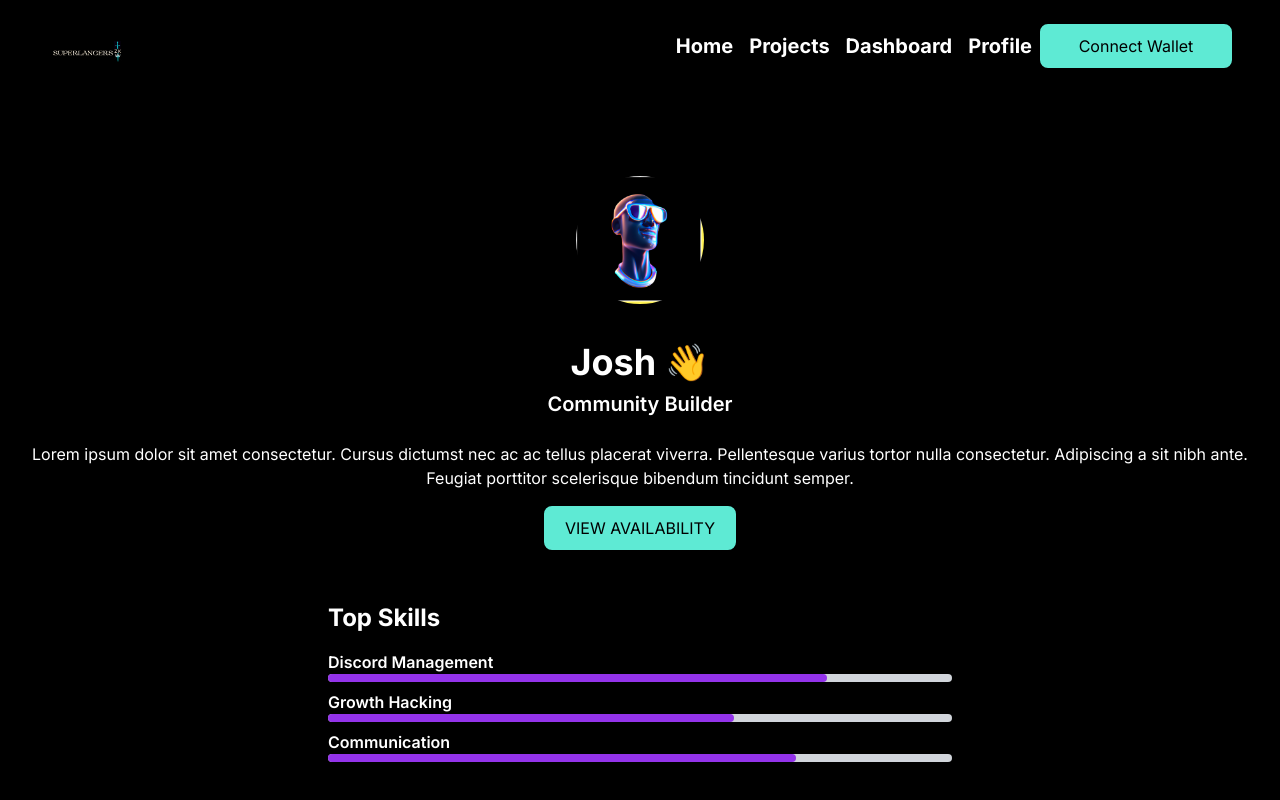
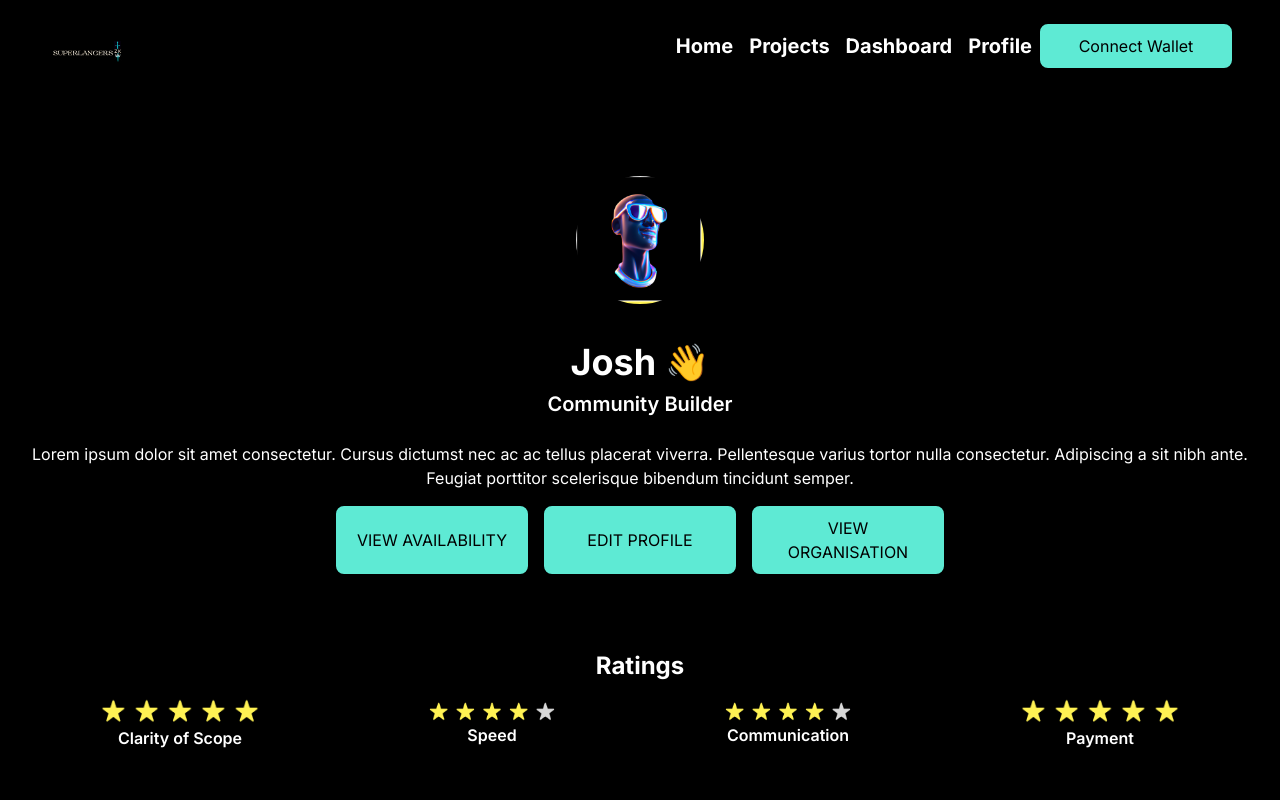
Before and after one commit to vilmapato/teamHA, a Next.js app: page /profile in a window 1280 px wide. Shown: the top 800 px of the page. Built offline with nearby package versions, Linux system fonts and the light colour scheme.

Commit message:
feat: profiles done

```diff
--- a/src/pages/profile-org.tsx
+++ b/src/pages/profile-org.tsx
@@ -0,0 +1,98 @@
+import React from "react";
+import Image from "next/image";
+import Header from "../components/Header";
+import Layout from "../components/Layout";
+import Button from "../components/Button";
+import BlackBox from "../components/BlackBox";
+import PurpleButton from "../components/PurpleButton"; // Assuming this is the correct component for purple buttons
+
+const OrgProfilePage: React.FC = () => {
+  const handleViewProjects = () => {
+    // Placeholder for view projects logic
+  };
+
+  const handleCreateProject = () => {
+    // Placeholder for create project logic
+  };
+
+  return (
+    <Layout>
+      <Header />
+      <main className="bg-black text-white min-h-screen">
+        {/* Org Description and View Projects Button */}
+        <section className="text-center pt-10">
+          <Image
+            src="/org1.png" // The organization avatar image path
+            alt="Dev DAO Logo"
+            width={150}
+            height={150}
+            className="mx-auto rounded-full"
+          />
+          <h1 className="text-4xl font-bold my-4">Dev DAO 💜</h1>
+          <p className="mb-6">
+            A DAO for Builders. Lorem ipsum dolor sit amet consectetur adipiscing elit.
+          </p>
+          <Button onClick={handleViewProjects}>VIEW PROJECTS</Button>
+        </section>
+
+        {/* Org Stats */}
+        <section className="flex justify-around items-center my-10">
+          <BlackBox onClick={() => {}} label="Credibility Level">
+            <div className="text-center mt-2">
+              <span className="text-xl font-bold">10</span>
+            </div>
+          </BlackBox>
+          <BlackBox onClick={() => {}} label="Lancers Hired">
+            <div className="text-center mt-2">
+              <span className="text-xl font-bold">15</span>
+            </div>
+          </BlackBox>
+          <BlackBox onClick={() => {}} label="Total Spent">
+            <div className="text-center mt-2">
+              <span className="text-xl font-bold">36 ETH</span>
+            </div>
+          </BlackBox>
+        </section>
+
+        {/* Ratings */}
+        <section className="my-10">
+          <div className="flex justify-around items-center">
+            <div>
+              <Image src="/5stars.png" alt="Clarity of Scope rating" width={160} height={32} />
+              <p className="mt-2 font-semibold">Clarity of Scope</p>
+            </div>
+            <div>
+              <Image src="/4stars.png" alt="Speed rating" width={128} height={32} />
+              <p className="mt-2 font-semibold">Speed</p>
+            </div>
+            <div>
+              <Image src="/5stars.png" alt="Communication rating" width={160} height={32} />
+              <p className="mt-2 font-semibold">Communication</p>
+            </div>
+            <div>
+              <Image src="/5stars.png" alt="Payment rating" width={160} height={32} />
+              <p className="mt-2 font-semibold">Payment</p>
+            </div>
+          </div>
+        </section>
+
+        {/* Call to Action */}
+        <section className="text-center my-10">
+          <h2 className="text-3xl mb-6">You have no stats yet.</h2>
+          <p className="mb-4">Go to your Dashboard and start posting projects for your community!</p>
+          <PurpleButton onClick={handleCreateProject}>Create Project</PurpleButton>
+        </section>
+
+        {/* Members Section */}
+        {/* Add your members section here */}
+
+        {/* Footer */}
+        <footer className="py-10">
+          {/* Add your footer here */}
+        </footer>
+      </main>
+    </Layout>
+  );
+};
+
+export default OrgProfilePage;
--- a/src/pages/profile.tsx
+++ b/src/pages/profile.tsx
@@ -3,14 +3,20 @@ import Image from "next/image";
 import Button from "../components/Button"; // Ensure this is the correct path to your Button component
 import Header from "../components/Header"; // Ensure this is the correct path to your Header component
 import Box from "../components/Box"; // Ensure this is the correct path to your Box component
+import { useRouter } from "next/router";
 
 const ProfilePage: React.FC = () => {
+  const router = useRouter(); // Initialize the router
+
+  const handleViewOrganisation = () => {
+    router.push("/profile-org"); // Redirect to '/profile-org'
+  };
   return (
     <div className="bg-black text-white min-h-screen">
       <Header />
 
       <main className="container mx-auto p-4">
-        <section className="text-center my-10">
+      <section className="text-center my-10">
           <div className="inline-block relative p-4 rounded-full mb-4">
             <Image
               src="/avatar.png"
@@ -33,7 +39,34 @@ const ProfilePage: React.FC = () => {
             consectetur. Adipiscing a sit nibh ante. Feugiat porttitor
             scelerisque bibendum tincidunt semper.
           </p>
-          <Button onClick={() => {}}>VIEW AVAILABILITY</Button>
+          <div className="flex justify-center gap-4 mt-4">
+            <Button onClick={() => {}}>VIEW AVAILABILITY</Button>
+            <Button onClick={() => {}}>EDIT PROFILE</Button>
+            <Button onClick={handleViewOrganisation}>VIEW ORGANISATION</Button>
+          </div>
+        </section>
+
+        {/* Ratings Section */}
+        <section className="text-center my-16">
+          <h3 className="text-2xl font-bold mb-4">Ratings</h3>
+          <div className="flex justify-around items-center">
+            <div>
+              <Image src="/5stars.png" alt="Clarity of Scope rating" width={160} height={32} />
+              <p className="font-semibold">Clarity of Scope</p>
+            </div>
+            <div>
+              <Image src="/4stars.png" alt="Speed rating" width={128} height={32} />
+              <p className="font-semibold">Speed</p>
+            </div>
+            <div>
+              <Image src="/4stars.png" alt="Communication rating" width={128} height={32} />
+              <p className="font-semibold">Communication</p>
+            </div>
+            <div>
+              <Image src="/5stars.png" alt="Payment rating" width={160} height={32} />
+              <p className="font-semibold">Payment</p>
+            </div>
+          </div>
         </section>
 
         <section className="flex flex-wrap justify-center items-center my-10 gap-10">
```
